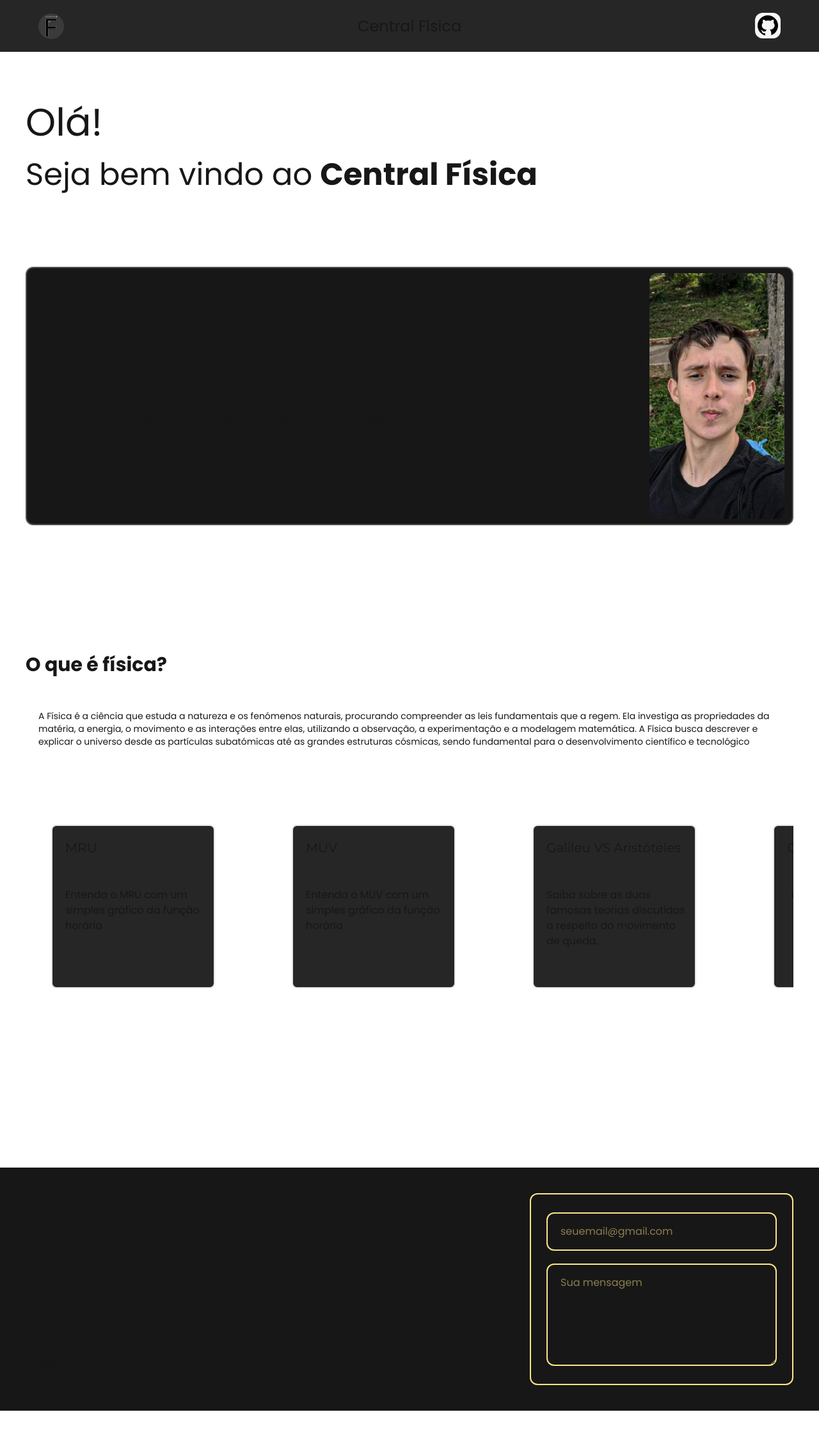
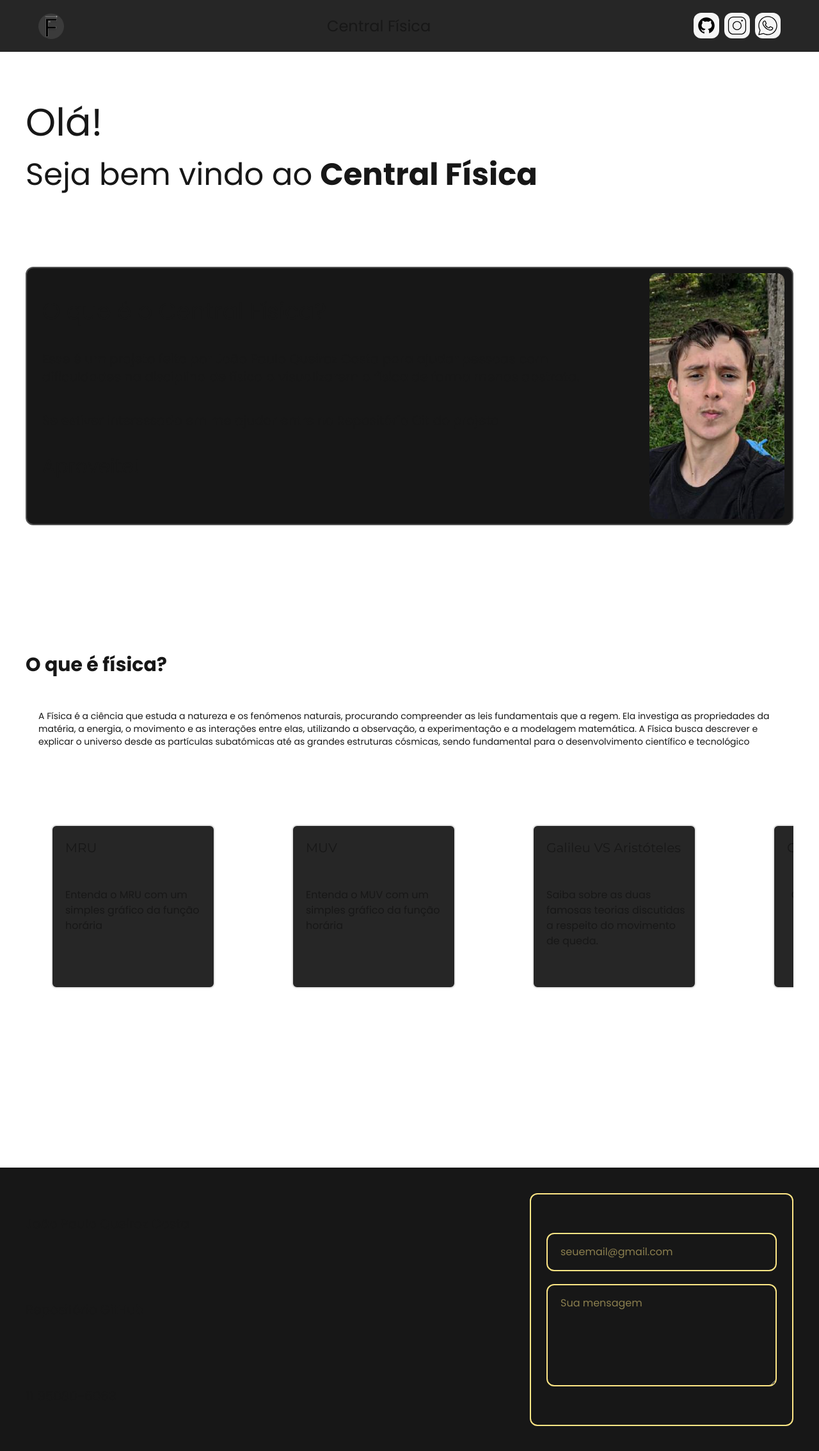
Before and after one commit to JoaoPauloQC/Cinematic, a Next.js app: page / in a window 1280 px wide. Shown: the whole page at 64% size. Before the commit the page ends 2205 px from the top, so only its background shows below. Built offline with nearby package versions, Linux system fonts and the light colour scheme.

Commit message:
styles: changing header

```diff
--- a/src/app/GalileuVSAristoteles/Aristoteles/Aristoteles.tsx
+++ b/src/app/GalileuVSAristoteles/Aristoteles/Aristoteles.tsx
@@ -16,7 +16,7 @@ export default function Galileu () {
     return (
         <div className="Aristoteles flex flex-col pt-20 gap-10 justify-center wrapper ">
             <TextBox title={AristolesData.title} texts={AristolesData.texts} img={AristolesData.img}></TextBox>
-            <DirectionReveal direction={'right'} responsive={2000} threshold={0.9} classname={"py-10 max-md:px-5"}>
+            <DirectionReveal direction={'left'} responsive={2000} threshold={0.9} classname={"py-10 max-md:px-5"}>
                 <div className="flex gap-4">
                     <div className="bg-neutral-200 h-20 w-1"></div>
                     <h1 className="fade-in-1s Montserrat self-center text-4xl max-md:text-3xl">Teoria de Aristóteles </h1>
--- a/src/data.ts
+++ b/src/data.ts
@@ -58,5 +58,21 @@ const github: socialmedia = {
     link: "https://github.com/JoaoPauloQC"
 }
 
+import instaIcon from '@/assets/icons/icons8-instagram.svg'
+
+const instagram : socialmedia = {
+    name: "Instagram",
+    icon: instaIcon,
+    link: "https://www.instagram.com/joao.pqc"
+}
+
+import whatsappIcon from '@/assets/icons/icons8-whatsapp.svg'
+
+const whatsapp : socialmedia ={
+    name: "WhatsApp",
+    icon: whatsappIcon,
+    link: "https://wa.me/5511950806063"
+}
+
 export const socialmedias : socialmedia[] = []
-socialmedias.push(github)
+socialmedias.push(github,instagram, whatsapp)
--- a/src/shared/Footer.tsx
+++ b/src/shared/Footer.tsx
@@ -11,7 +11,7 @@ export default function Footer ()  {
                         <p> 11 95080-6063</p>
                     </div>
                     <div className="footer__right">
-                        <Box classname={"border-amber-200  bg-neutral-900 max-md:flex-col"}>
+                        <Box classname={"border-amber-200 py-10  bg-neutral-900 max-md:flex-col"}>
                             <form action="" className="w-96 grid justify-center p-5 gap-5 max-md:p-3 max-md:w-full">
                                 <input type="text" className="border-2 border-amber-200 rounded-xl Poppins py-4 px-5 outline-none bg-neutral-900 text-amber-200" placeholder="seuemail@gmail.com" />
                                 <textarea  className="border-2 border-amber-200 rounded-xl h-40 Poppins py-4 px-5 outline-none bg-neutral-900 text-amber-200 flex text-start" placeholder="Sua mensagem"/>
--- a/src/shared/Header.tsx
+++ b/src/shared/Header.tsx
@@ -1,5 +1,6 @@
 import { socialmedias } from "@/data";
 import icon from '@/app/icon.png'
+import Link from "next/link";
 export default function Header () {
     return (
         <div className="bg-neutral-800 ">
@@ -11,12 +12,12 @@ export default function Header () {
                     <div className="header__title Poppins flex items-center text-2xl">
                         <h1>Central Física</h1>
                     </div>
-                   <div className="header__icons">
+                   <div className="header__icons flex gap-2">
                         {socialmedias.map(sm => (
-                            <div className="icon__box w-10 h-10 bg-neutral-100 flex justify-center items-center rounded-xl">
+                            <Link href={sm.link?? ""} className="icon__box w-10 h-10 bg-neutral-100 flex justify-center items-center rounded-xl p-1">
                                 <img src={(sm.iconPath? sm.iconPath : (sm.icon? sm.icon.src : ""))} alt="" className="w-full"/>
 
-                            </div>
+                            </Link>
 
                         ))}
 
```
Also changed, not shown: src/assets/icons/icons8-instagram.svg (added), src/assets/icons/icons8-whatsapp.svg (added).
